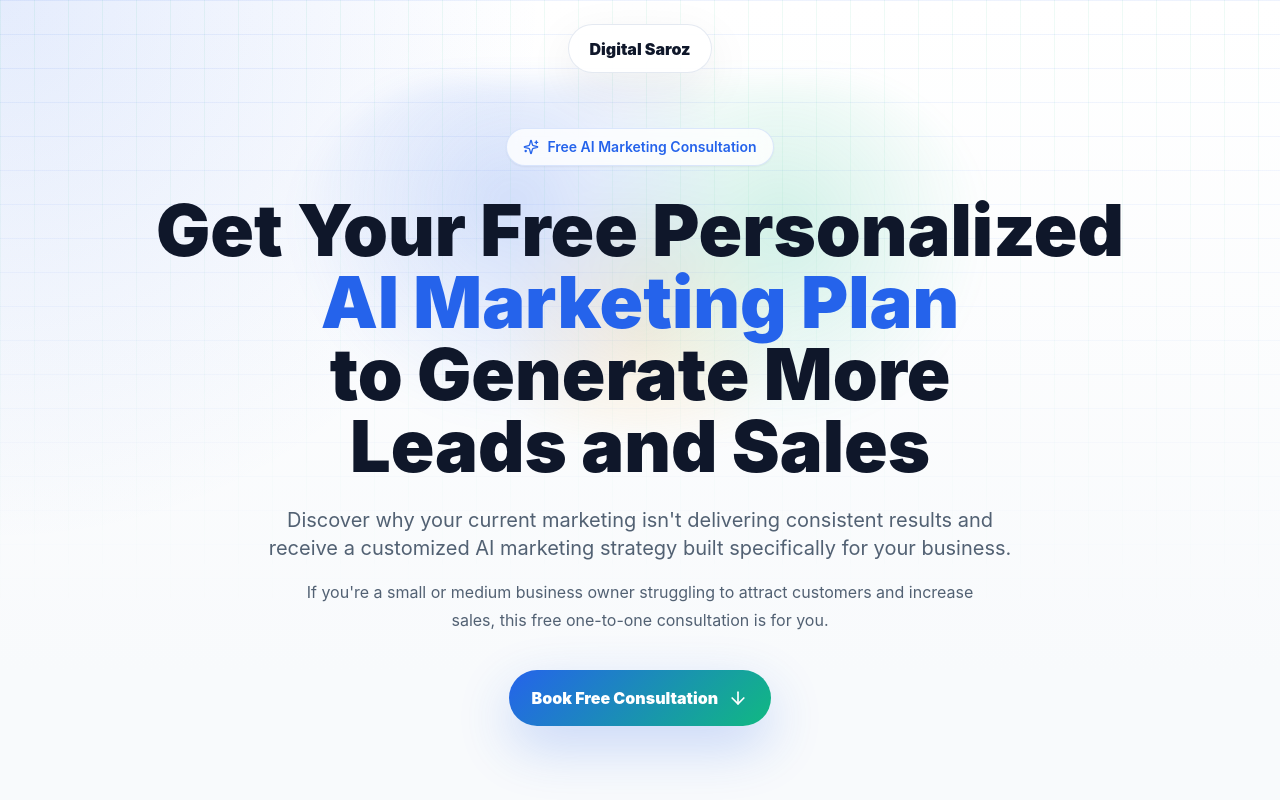
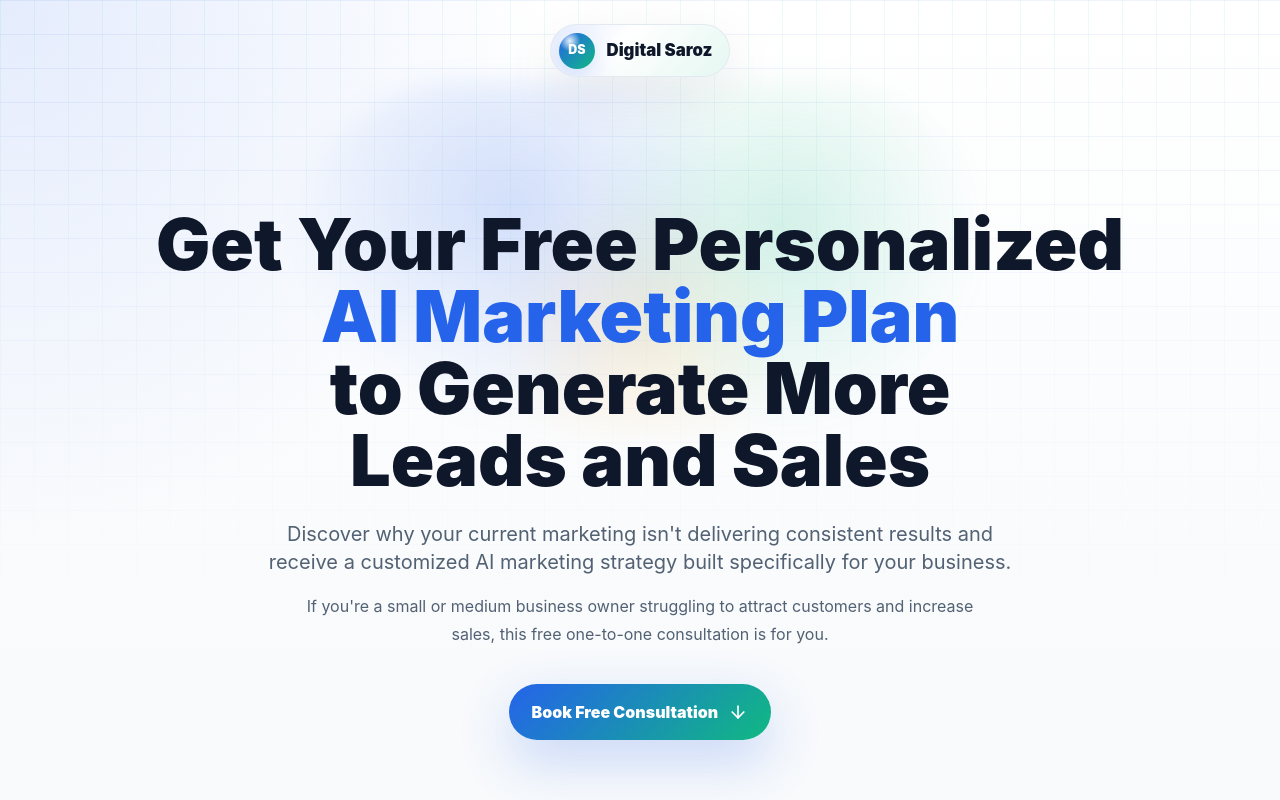
Before and after one commit to sputuwal-ops/consultation-landing-page, a Next.js app: page / in a window 1280 px wide. Shown: the top 800 px of the page. Built offline with nearby package versions, Linux system fonts and the light colour scheme.

Commit message:
Update consultation landing page branding

```diff
--- a/app/globals.css
+++ b/app/globals.css
@@ -37,17 +37,54 @@ body {
   mask-image: linear-gradient(to bottom, black, transparent 78%);
 }
 
-.text-logo {
+.brand-logo {
+  position: relative;
+  display: inline-flex;
+  align-items: center;
+  gap: 0.72rem;
+  overflow: hidden;
   border-radius: 999px;
-  border: 1px solid rgba(226, 232, 240, 0.92);
-  background: rgba(255, 255, 255, 0.86);
-  box-shadow: 0 16px 50px rgba(15, 23, 42, 0.07);
+  border: 1px solid rgba(226, 232, 240, 0.95);
+  background: rgba(255, 255, 255, 0.88);
+  box-shadow: 0 18px 54px rgba(15, 23, 42, 0.08);
   color: #0f172a;
-  font-size: 1rem;
-  font-weight: 900;
+  padding: 0.48rem 1.05rem 0.48rem 0.52rem;
+  text-decoration: none;
+  backdrop-filter: blur(18px);
+}
+
+.brand-logo::before {
+  position: absolute;
+  inset: 0;
+  pointer-events: none;
+  content: "";
+  background: linear-gradient(135deg, rgba(37, 99, 235, 0.12), transparent 38%, rgba(16, 185, 129, 0.12));
+  opacity: 0.9;
+}
+
+.brand-logo__mark {
+  position: relative;
+  z-index: 1;
+  display: grid;
+  height: 2.25rem;
+  width: 2.25rem;
+  place-items: center;
+  border-radius: 50%;
+  background:
+    radial-gradient(circle at 30% 22%, rgba(255, 255, 255, 0.9), transparent 28%),
+    linear-gradient(135deg, #2563eb, #10b981);
+  box-shadow: 0 12px 28px rgba(37, 99, 235, 0.24);
+  color: #ffffff;
+  font-size: 0.78rem;
+  font-weight: 950;
+}
+
+.brand-logo__name {
+  position: relative;
+  z-index: 1;
+  font-size: 1.05rem;
+  font-weight: 950;
   letter-spacing: 0;
-  padding: 0.72rem 1.25rem;
-  backdrop-filter: blur(16px);
 }
 
 .hero-glow {
--- a/app/layout.tsx
+++ b/app/layout.tsx
@@ -4,14 +4,14 @@ import "./globals.css";
 
 export const metadata: Metadata = {
   title: {
-    default: "Digital Saroz | Free AI Marketing Consultation",
+    default: "Digital Saroz | AI Marketing Consultant",
     template: "%s | Digital Saroz"
   },
   description: "Book a free personalized AI marketing consultation and receive a customized digital marketing plan for your business.",
   keywords: ["Digital Saroz", "AI marketing consultation", "AI marketing plan", "digital marketing for small business", "lead generation"],
   authors: [{ name: "Digital Saroz" }],
   openGraph: {
-    title: "Digital Saroz | Free AI Marketing Consultation",
+    title: "Digital Saroz | AI Marketing Consultant",
     description: "Get a customized AI marketing plan built specifically for your business.",
     type: "website",
     locale: "en_US",
@@ -19,7 +19,7 @@ export const metadata: Metadata = {
   },
   twitter: {
     card: "summary_large_image",
-    title: "Digital Saroz | Free AI Marketing Consultation",
+    title: "Digital Saroz | AI Marketing Consultant",
     description: "Get a customized AI marketing plan built specifically for your business."
   }
 };
--- a/components/Header.tsx
+++ b/components/Header.tsx
@@ -2,9 +2,12 @@ export function Header() {
   return (
     <header className="absolute left-0 right-0 top-0 z-20 px-5 py-6">
       <div className="mx-auto flex max-w-7xl justify-center">
-        <div className="text-logo" aria-label="Digital Saroz">
-          Digital Saroz
-        </div>
+        <a className="brand-logo" href="/" aria-label="Digital Saroz home">
+          <span className="brand-logo__mark" aria-hidden="true">
+            DS
+          </span>
+          <span className="brand-logo__name">Digital Saroz</span>
+        </a>
       </div>
     </header>
   );
--- a/components/Hero.tsx
+++ b/components/Hero.tsx
@@ -1,4 +1,4 @@
-import { ArrowDown, Sparkles } from "lucide-react";
+import { ArrowDown } from "lucide-react";
 
 export function Hero() {
   return (
@@ -6,11 +6,7 @@ export function Hero() {
       <div className="hero-glow" />
       <div className="mesh-grid absolute inset-0 -z-10" />
       <div className="mx-auto max-w-5xl text-center">
-        <div className="mx-auto inline-flex items-center gap-2 rounded-full border border-primary/15 bg-white/80 px-4 py-2 text-sm font-semibold text-primary shadow-sm backdrop-blur">
-          <Sparkles className="h-4 w-4" />
-          Free AI Marketing Consultation
-        </div>
-        <h1 className="mx-auto mt-7 max-w-5xl text-balance text-4xl font-black leading-[1.04] text-ink sm:text-5xl md:text-7xl">
+        <h1 className="mx-auto mt-16 max-w-5xl text-balance text-4xl font-black leading-[1.04] text-ink sm:text-5xl md:mt-20 md:text-7xl">
           Get Your Free Personalized <span className="text-primary">AI Marketing Plan</span> to Generate More Leads and Sales
         </h1>
         <p className="mx-auto mt-6 max-w-3xl text-pretty text-lg leading-8 text-muted md:text-xl">
```
